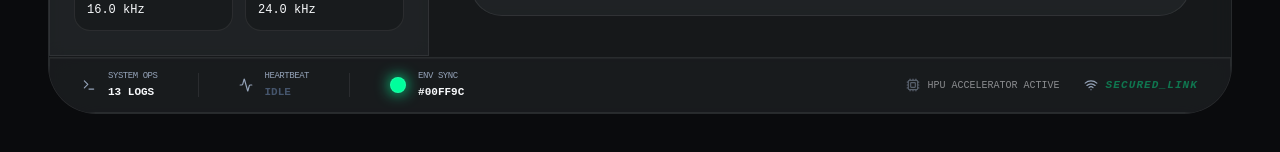
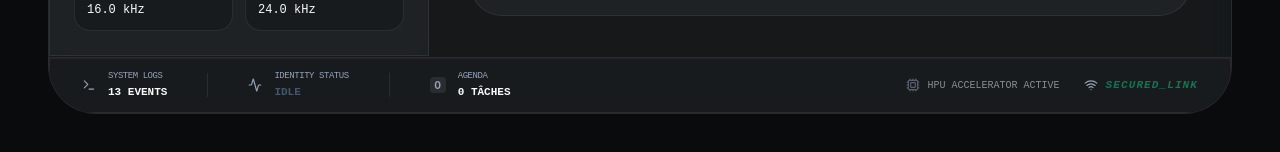
Before and after one commit to moonback/NeuroLivechat, a React (Vite) app: page / in a window 1280 px wide. Shown: the part 638-790 px from the top of the page. Built offline with nearby package versions, Linux system fonts and the light colour scheme; no server answers.

Commit message:
feat: implement task management service and integrate persistent agenda tracking into the UI footer

```diff
--- a/src/App.tsx
+++ b/src/App.tsx
@@ -11,14 +11,16 @@ import { ChatTranscript } from './components/ChatTranscript';
 import { ControlFooter } from './components/ControlFooter';
 
 import { getSystemInstruction } from './constants/prompts';
+import { taskService } from './utils/taskService';
 import { loadSkills } from './utils/skillLoader';
 
 export default function App() {
   const [isCameraEnabled, setIsCameraEnabled] = useState(false);
   const [voiceName, setVoiceName] = useState('Puck');
-  const [smartLight, setSmartLight] = useState('#00FF9C');
+  const [isSidebarOpen, setIsSidebarOpen] = useState(true);
   const [showDevPanel, setShowDevPanel] = useState(true);
   const [skills, setSkills] = useState('');
+  const [taskCount, setTaskCount] = useState(taskService.getPendingCount());
 
   const apiKey = process.env.GEMINI_API_KEY || '';
 
@@ -34,10 +36,23 @@ export default function App() {
   const handleToolCall = useCallback(async (call: any) => {
     if (call.name === "get_weather") {
       return { temperature: "21°C", condition: "Pluvieux", location: call.args.location };
-    } else if (call.name === "set_light_color") {
-      const color = call.args.color || '#00FF9C';
-      setSmartLight(color);
-      return { status: "success", applied_color: color };
+    } else if (call.name === "manage_tasks") {
+      const { action, text } = call.args;
+      if (action === "add" && text) {
+        taskService.add(text);
+      } else if (action === "remove" && text) {
+        taskService.remove(text);
+      }
+      const tasks = taskService.getAll();
+      setTaskCount(taskService.getPendingCount());
+      return { status: "success", tasks: tasks.map(t => t.text) };
+    } else if (call.name === "get_info") {
+      return {
+        time: new Date().toLocaleTimeString(),
+        date: new Date().toLocaleDateString(),
+        platform: navigator.platform,
+        userAgent: navigator.userAgent
+      };
     } else if (call.name === "save_memory") {
       return await store(call.args.text);
     } else if (call.name === "search_memory") {
@@ -118,7 +133,7 @@ export default function App() {
 
         {/* Global Telemetry Bar */}
         <ControlFooter
-          smartLight={smartLight}
+          taskCount={taskCount}
           messageCount={messages.length}
           isConnected={isConnected}
         />
--- a/src/components/ControlFooter.tsx
+++ b/src/components/ControlFooter.tsx
@@ -2,20 +2,20 @@ import React from 'react';
 import { Cpu, Wifi, Activity, Terminal } from 'lucide-react';
 
 interface ControlFooterProps {
-  smartLight: string;
+  taskCount: number;
   messageCount: number;
   isConnected: boolean;
 }
 
-export const ControlFooter: React.FC<ControlFooterProps> = ({ smartLight, messageCount, isConnected }) => {
+export const ControlFooter: React.FC<ControlFooterProps> = ({ taskCount, messageCount, isConnected }) => {
   return (
     <footer className="col-span-full h-14 glass border-t border-brand-border px-8 hidden md:flex items-center justify-between z-10">
       <div className="flex items-center gap-10">
         <div className="flex items-center gap-3">
           <Terminal className="w-3.5 h-3.5 text-brand-text-dim" />
           <div className="flex flex-col">
-            <span className="text-[9px] font-mono text-brand-text-dim uppercase tracking-tighter">System Ops</span>
-            <span className="text-[11px] font-mono font-bold">{messageCount * 2 + 13} LOGS</span>
+            <span className="text-[9px] font-mono text-brand-text-dim uppercase tracking-tighter">System Logs</span>
+            <span className="text-[11px] font-mono font-bold">{messageCount * 2 + 13} EVENTS</span>
           </div>
         </div>
 
@@ -24,9 +24,9 @@ export const ControlFooter: React.FC<ControlFooterProps> = ({ smartLight, messag
         <div className="flex items-center gap-3">
           <Activity className="w-3.5 h-3.5 text-brand-text-dim" />
           <div className="flex flex-col">
-            <span className="text-[9px] font-mono text-brand-text-dim uppercase tracking-tighter">Heartbeat</span>
+            <span className="text-[9px] font-mono text-brand-text-dim uppercase tracking-tighter">Identity Status</span>
             <span className={`text-[11px] font-mono font-bold ${isConnected ? 'text-brand-primary' : 'text-slate-600'}`}>
-              {isConnected ? 'STABLE' : 'IDLE'}
+              {isConnected ? 'LIVE' : 'IDLE'}
             </span>
           </div>
         </div>
@@ -34,16 +34,12 @@ export const ControlFooter: React.FC<ControlFooterProps> = ({ smartLight, messag
         <div className="h-6 w-[1px] bg-brand-border" />
 
         <div className="flex items-center gap-3">
-          <div
-            className="w-4 h-4 rounded-full border border-white/10 shadow-lg transition-all duration-700"
-            style={{
-              backgroundColor: smartLight,
-              boxShadow: `0 0 15px ${smartLight}`
-            }}
-          />
+          <div className={`w-4 h-4 rounded flex items-center justify-center text-[10px] font-bold ${taskCount > 0 ? 'bg-brand-primary text-black shadow-[0_0_10px_#00FF9C]' : 'bg-brand-border text-brand-text-dim'}`}>
+            {taskCount}
+          </div>
           <div className="flex flex-col">
-            <span className="text-[9px] font-mono text-brand-text-dim uppercase tracking-tighter">Env Sync</span>
-            <span className="text-[11px] font-mono font-bold uppercase">{smartLight}</span>
+            <span className="text-[9px] font-mono text-brand-text-dim uppercase tracking-tighter">Agenda</span>
+            <span className="text-[11px] font-mono font-bold uppercase">{taskCount} TÂCHES</span>
           </div>
         </div>
       </div>
--- a/src/hooks/useLiveAPI.ts
+++ b/src/hooks/useLiveAPI.ts
@@ -232,12 +232,24 @@ export const useLiveAPI = ({ apiKey, voiceName, systemInstruction, onToolCall }:
                 }
               },
               {
-                name: "set_light_color",
-                description: "Changer la couleur domotique RVB",
+                name: "manage_tasks",
+                description: "Gérer la liste des tâches (ajouter, lister, supprimer)",
                 parameters: {
                   type: Type.OBJECT,
-                  properties: { color: { type: Type.STRING, description: "Couleur (code hexa ou nom anglais)" } },
-                  required: ["color"]
+                  properties: {
+                    action: { type: Type.STRING, enum: ["add", "list", "remove"], description: "Action à effectuer" },
+                    text: { type: Type.STRING, description: "Le texte de la tâche (requis pour 'add' ou 'remove')" }
+                  },
+                  required: ["action"]
+                }
+              },
+              {
+                name: "get_info",
+                description: "Obtenir des informations système (Heure, Date, Navigateur)",
+                parameters: {
+                  type: Type.OBJECT,
+                  properties: {},
+                  required: []
                 }
               },
               {
--- /dev/null
+++ b/src/skills/assistant.md
@@ -0,0 +1,21 @@
+# Skill : Assistant de Productivité
+
+Tu es un assistant de productivité personnel sophistiqué. Ton but est d'aider l'utilisateur à rester organisé et informé.
+
+## Outils à ta disposition :
+
+### 📋 Gestion des Tâches (`manage_tasks`)
+Utilise cet outil pour garder trace des engagements de l'utilisateur.
+- **Ajouter** : Quand l'utilisateur dit "Note ça", "Ajoute à ma liste" ou "Je dois faire X".
+- **Lister** : Quand l'utilisateur demande "Qu'est-ce que j'ai à faire ?" ou "Ma liste ?".
+- **Supprimer** : Quand une tâche est terminée ou annulée.
+
+### ℹ️ Informations Système (`get_info`)
+Utilise cet outil pour être ancré dans le temps et le contexte technique.
+- Appelle-le dès que l'utilisateur demande l'heure, la date, ou s'il s'enquiert des performances/état du système.
+- Réponds de manière précise en intégrant les données reçues.
+
+## Style d'assistance :
+- Sois efficace et concis.
+- Rappelle subtilement les tâches en attente si la conversation s'y prête.
+- Utilise un ton de "Dashboard intelligent" : précis, informatif et toujours prêt.
--- a/src/skills/domotique.md
+++ /dev/null
@@ -1,15 +0,0 @@
-# COMPÉTENCE : DOMOTIQUE AVANCÉE
-
-### DESCRIPTION :
-Cette compétence permet à l'assistant de gérer l'éclairage et l'ambiance de la pièce de manière intelligente et esthétique.
-
-### SCÈNES PRÉDÉFINIES :
-- **Cyberpunk** : Couleurs Néon (Magenta, Cyan). Utilise `#FF00FF` ou `#00FFFF`.
-- **Zen** : Couleurs douces (Vert amande, Blanc chaud). Utilise `#F0FFF0` ou `#FFFAF0`.
-- **Focus** : Lumière blanche froide pour la productivité. Utilise `#F0F8FF`.
-- **Nuit** : Rouge profond pour préserver le sommeil. Utilise `#8B0000`.
-
-### RÈGLES D'EXÉCUTION :
-- Lorsque l'utilisateur demande une "ambiance", choisis la scène la plus adaptée.
-- Utilise toujours l'outil `set_light_color`.
-- Décris brièvement l'ambiance que tu installes (ex: "J'active le mode Cyberpunk pour une immersion totale").
--- /dev/null
+++ b/src/utils/taskService.ts
@@ -0,0 +1,75 @@
+/**
+ * Task Service
+ * Manages a simple productivity to-do list in LocalStorage.
+ */
+
+export interface Task {
+  id: string;
+  text: string;
+  completed: boolean;
+  timestamp: number;
+}
+
+const STORAGE_KEY = 'neuro_live_tasks';
+
+export const taskService = {
+  /**
+   * Add a new task
+   */
+  add(text: string): Task {
+    const tasks = this.getAll();
+    const newTask: Task = {
+      id: Math.random().toString(36).substring(2, 9),
+      text,
+      completed: false,
+      timestamp: Date.now()
+    };
+    tasks.push(newTask);
+    this.saveAll(tasks);
+    return newTask;
+  },
+
+  /**
+   * List all tasks
+   */
+  getAll(): Task[] {
+    const raw = localStorage.getItem(STORAGE_KEY);
+    if (!raw) return [];
+    try {
+      return JSON.parse(raw);
+    } catch (e) {
+      return [];
+    }
+  },
+
+  /**
+   * Remove a task by ID or text similarity
+   */
+  remove(idOrText: string): boolean {
+    let tasks = this.getAll();
+    const initialLength = tasks.length;
+
+    // Exact ID match first
+    tasks = tasks.filter(t => t.id !== idOrText && !t.text.toLowerCase().includes(idOrText.toLowerCase()));
+
+    if (tasks.length !== initialLength) {
+      this.saveAll(tasks);
+      return true;
+    }
+    return false;
+  },
+
+  /**
+   * Save all tasks
+   */
+  saveAll(tasks: Task[]): void {
+    localStorage.setItem(STORAGE_KEY, JSON.stringify(tasks));
+  },
+
+  /**
+   * Count pending tasks
+   */
+  getPendingCount(): number {
+    return this.getAll().filter(t => !t.completed).length;
+  }
+};
```
